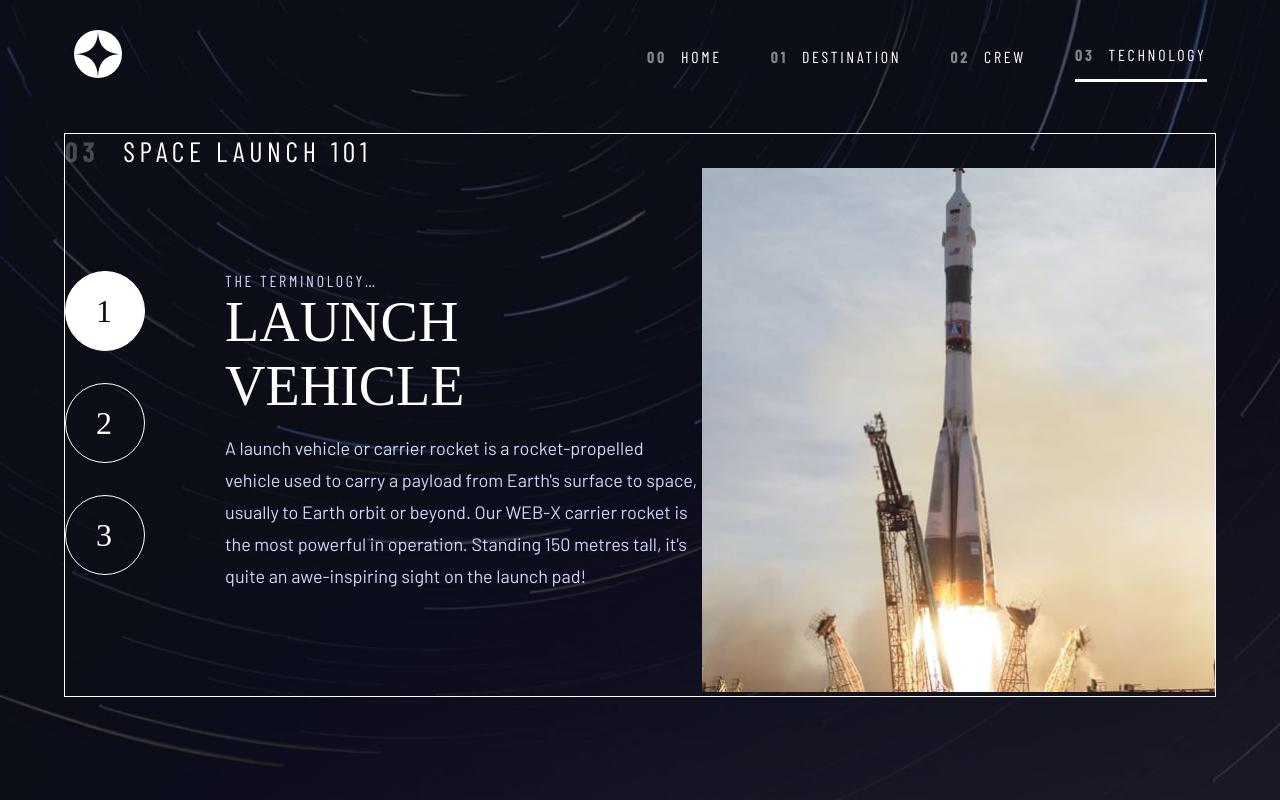
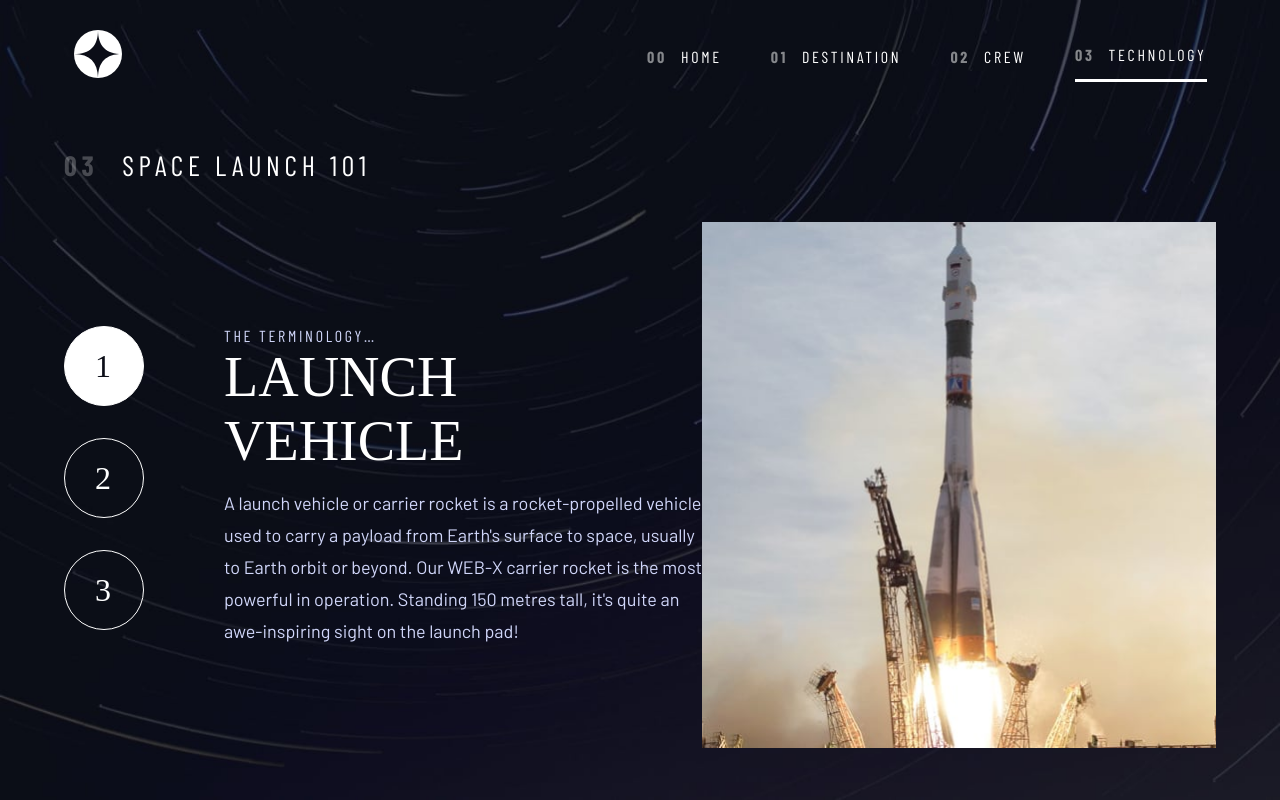
Before and after one commit to tatyanepgoncalves/Space-Tourism, a React (Vite) app: page /technology in a window 1280 px wide. Built offline with nearby package versions, Linux system fonts and the light colour scheme; a web font is replaced by a local one.

Commit message:
💄 feat: Estilização SCSS global com ajustes

```diff
--- a/src/styles/global.scss
+++ b/src/styles/global.scss
@@ -19,7 +19,7 @@ body {
   background-color: #0d0d17;
 }
 
-main {
+main, .page {
   background-color: #000;
   display: flex;
   align-items: center;
@@ -31,7 +31,6 @@ main {
 
   .content {
     width: 90%;
-    border: 1px solid #fff;
     max-width: 90%;
   }
 }
@@ -77,7 +76,7 @@ p {
 }
 
 @media (width >= 201px) and (width <= 500px) {
-  main {
+  .page	 {
     padding-top: 8rem;
     padding-bottom: 3rem;
 
@@ -114,7 +113,7 @@ p {
 
 
 @media (width >= 501px) and (width <= 1023px) {
-  main {
+  .page {
     padding-top: 10rem;
 
     .content {
@@ -155,10 +154,11 @@ p {
 }
 
 @media (width >= 1024px) {
-  main {
-    padding-top: 3rem;
+  .page {
+    padding-top: 10rem;
     .content {
       flex-direction: column;
+      gap: 4rem;
     }
   }
   main.home {
```
